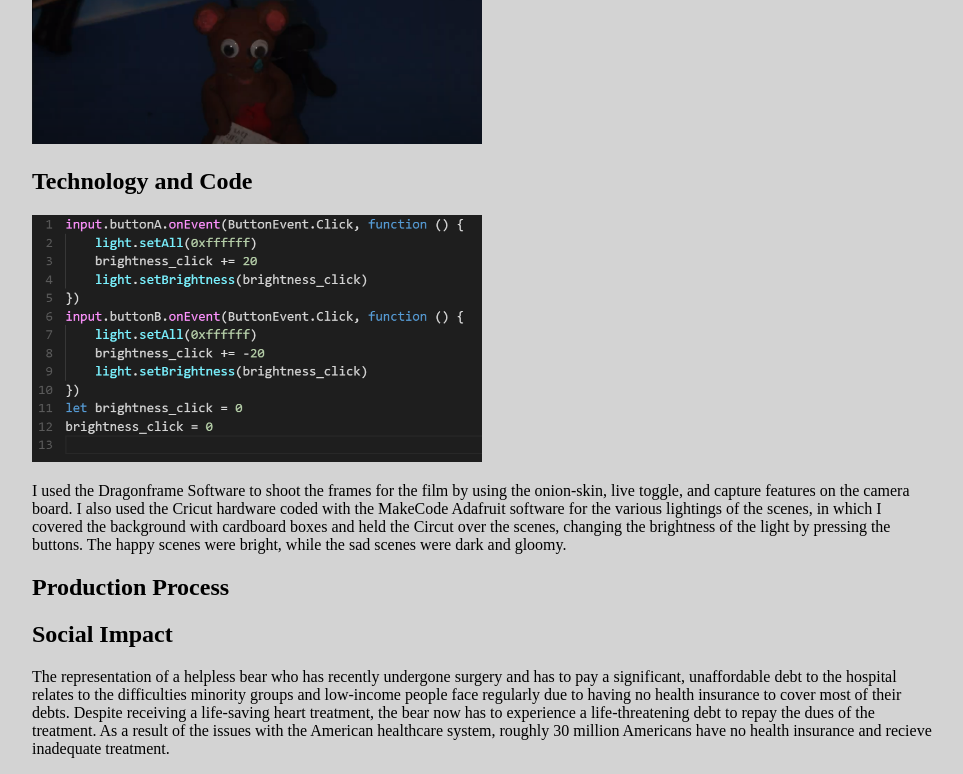
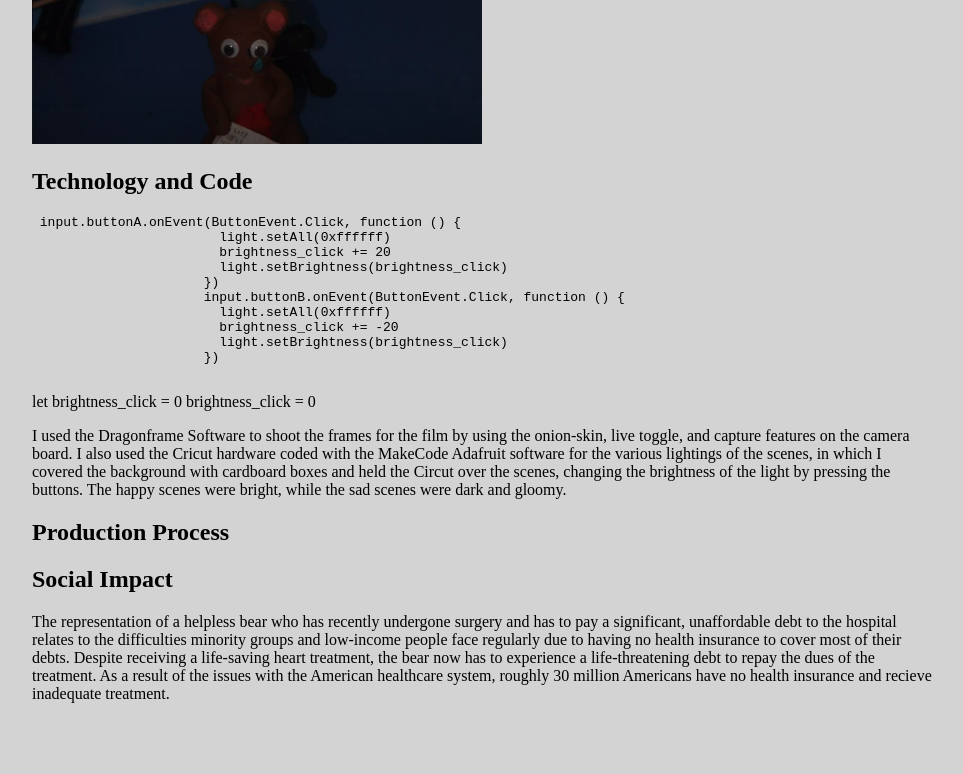
Before and after one commit to Praneeth-C/praneeth-media-midterm, a plain HTML site: page index.html in a window 1280 px wide. Shown: the part 7375-8149 px from the top of the page, without its empty margins (158-1121 px from the left). After the commit the page ends 8094 px from the top, so only its background shows below. Drawn offline with Linux system fonts and the light colour scheme.

Commit message:
Update index.html

```diff
--- a/index.html
+++ b/index.html
@@ -58,7 +58,19 @@
         </p>
         <p>
             <h2> Technology and Code </h2>
-                <img src="tbh_code.png" alt="Your Short Description of the Image" width="450">
+                <pre> input.buttonA.onEvent(ButtonEvent.Click, function () {
+                        light.setAll(0xffffff)
+                        brightness_click += 20
+                        light.setBrightness(brightness_click)
+                      })
+                      input.buttonB.onEvent(ButtonEvent.Click, function () {
+                        light.setAll(0xffffff)
+                        brightness_click += -20
+                        light.setBrightness(brightness_click)
+                      })
+                </pre>
+let brightness_click = 0
+brightness_click = 0
         </p>
         <p>
                 I used the Dragonframe Software to shoot the frames for the film by using the onion-skin, live toggle,
```
